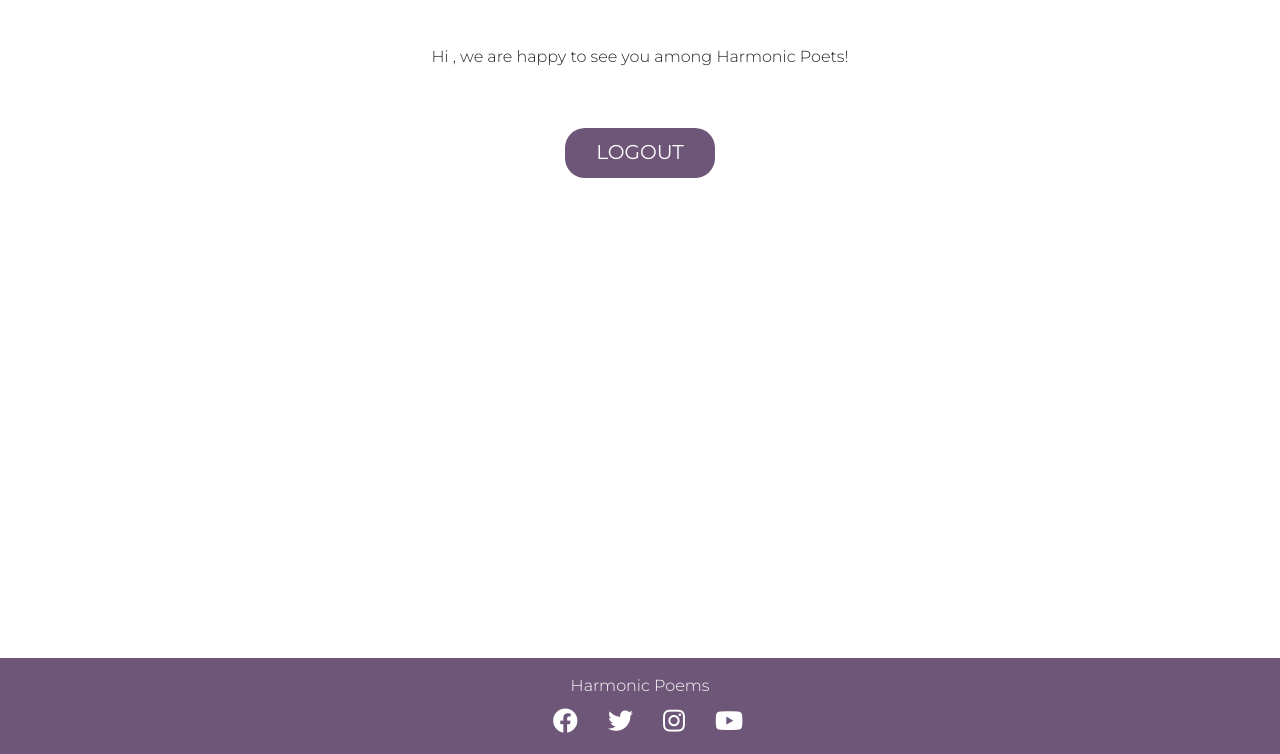
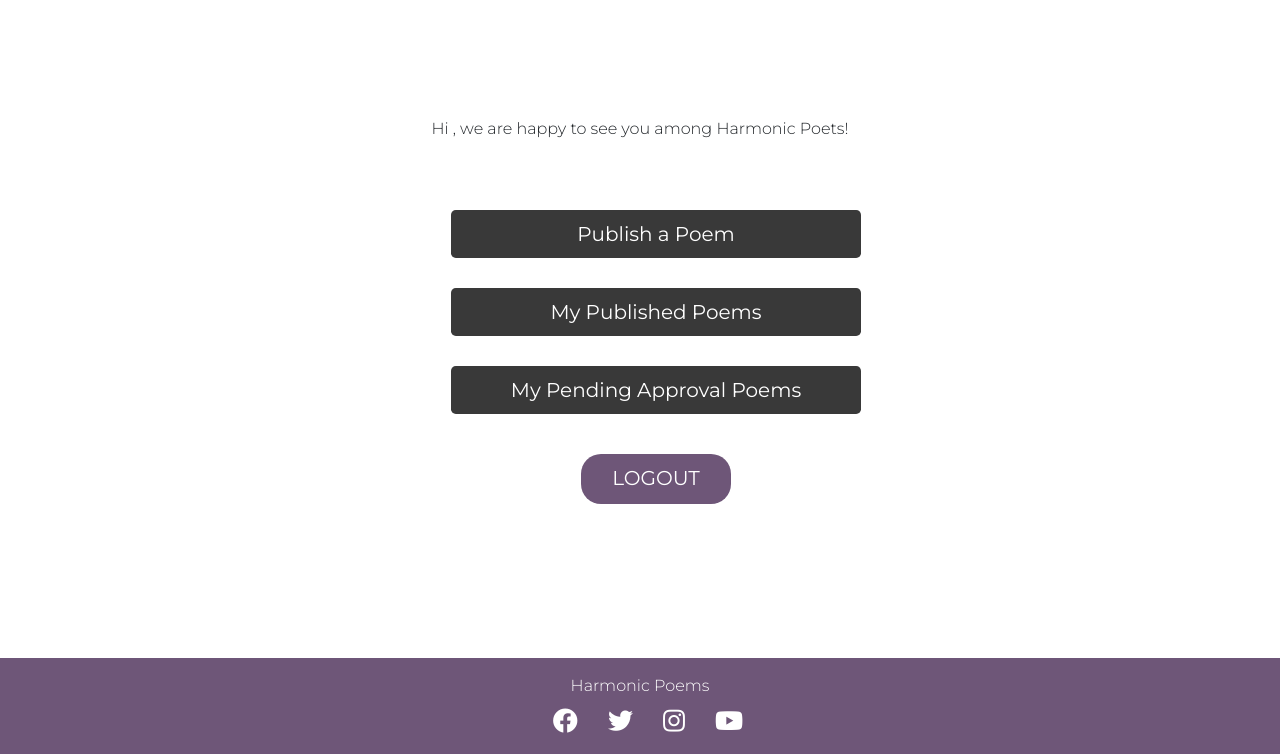
Before and after one commit to MerveKucukzoroglu/days-tea, a Django app: page /profile in a window 1280 px wide. Shown: the part 94-848 px from the top of the page. Run offline with Django 3.2, Linux system fonts and the light colour scheme.

Commit message:
Create profile page content list

```diff
--- a/static/css/style.css
+++ b/static/css/style.css
@@ -19,7 +19,7 @@ body {
 
 
 .light-bg {
-    background-color:rgb(245, 242, 250);
+    background-color:#F2EDF5;
 }
 
 .footer-bg {
@@ -183,7 +183,7 @@ body {
 }
 
 .social-link:hover {
-    color:#fff8b0;
+    color:#F9F871;
 }
 
 /* Account styles */
@@ -194,7 +194,7 @@ body {
 }
 
 .fa-user {
-    color:#6E5678;
+    color:#393939;
     font-size: 40px;
     padding: 10px;
 }
@@ -203,10 +203,22 @@ body {
     color:#513e58;
 }
 
+.profile-item {
+    list-style: none;
+    text-align: center;
+    margin: 20px;
+}
+
+.profile-item-link {
+    width: 100%;
+    background-color:#393939;
+    color: white;
+}
+
 /* home page */
 .intro-msg, .profile {
     text-align: center;
-    margin:40px 20px 20px 20px;
+    margin:7em 20px 20px 20px;
     line-height: 30px;
 }
 
--- a/templates/profile.html
+++ b/templates/profile.html
@@ -3,11 +3,27 @@
 {% block content %}
 
 <div class="container-fluid">
+
     <div class="row profile">
         <p>Hi {{ user.username }}, we are happy to see you among Harmonic Poets!</p>
     </div>
+
     <div class="d-flex justify-content-center">
-        <a class="btn btn-signup btn-lg btn-link" href="{% url 'account_logout' %}">LOGOUT</a>
+        <ul class="ms-auto w-100">
+            <li class="profile-item">
+                <a class="btn btn-signup btn-lg profile-item-link " href="#">Publish a Poem</a>
+            </li>
+            <li class="profile-item">
+                <a class="btn btn-signup btn-lg profile-item-link" href="#">My Published Poems</a>
+            </li>
+            <li class="profile-item">
+                <a class="btn btn-signup btn-lg profile-item-link" href="#">My Pending Approval Poems</a>
+            </li>
+            <li class="profile-item">
+                <a class="btn btn-signup btn-lg btn-link" href="{% url 'account_logout' %}">LOGOUT</a>
+            </li>
+        </ul>
     </div>
+
 </div>
 {%endblock%}
```
